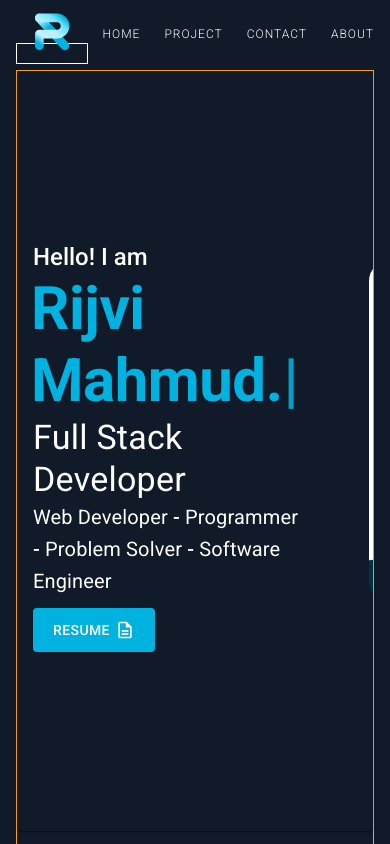
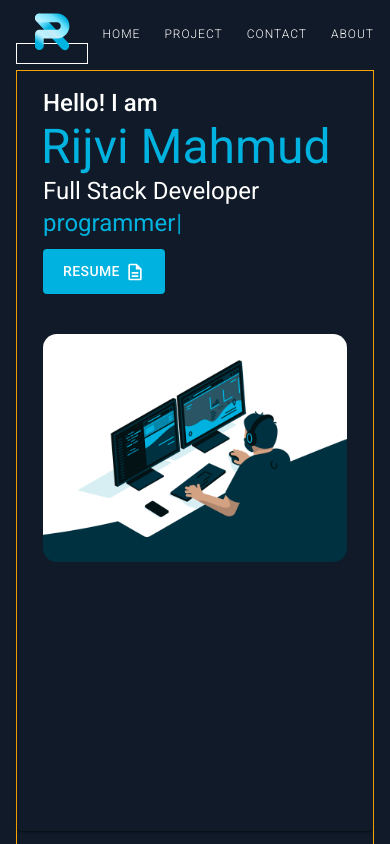
Before and after one commit to rijvimahmudd/portfolio-new, a React (Vite) app: page / in a window 390 px wide. Shown: the top 844 px of the page. Built offline with nearby package versions, Linux system fonts and the light colour scheme.

Commit message:
work on hero section responsive

```diff
--- a/src/components/footer/index.jsx
+++ b/src/components/footer/index.jsx
@@ -1,30 +1,43 @@
 import { GitHub } from '@mui/icons-material';
-import { Box, Container, Link, Stack, Typography } from '@mui/material';
+import {
+	Box,
+	Container,
+	Link,
+	Stack,
+	Tooltip,
+	Typography,
+} from '@mui/material';
 
 const socialSites = [
 	{
 		name: 'LinkedIn',
 		icon: `https://img.icons8.com/?size=512&id=xuvGCOXi8Wyg&format=svg`,
+		link: `https://www.linkedin.com/in/rijvi-mahmud/`,
 	},
 	{
 		name: 'ShowwCase',
 		icon: `/showwcase.svg`,
+		link: `https://rijvimahmudd.showwcase.com/`,
 	},
 	{
 		name: 'Slack',
 		icon: 'https://img.icons8.com/?size=512&id=19978&format=svg',
+		link: `https://slack.com/`,
 	},
 	{
 		name: 'Discord',
 		icon: `https://img.icons8.com/?size=512&id=2mIgusGquJFz&format=svg`,
+		link: `https://discord.com/`,
 	},
 	{
 		name: 'LeetCode',
 		icon: `https://img.icons8.com/?size=512&id=wDGo581Ea5Nf&format=svg`,
+		link: `https://leetcode.com/rijvimahmudd/`,
 	},
 	{
 		name: 'GitHub',
 		icon: <GitHub />,
+		link: `https://github.com/rijvimahmudd`,
 	},
 ];
 
@@ -45,8 +58,7 @@ const Footer = () => {
 				}}
 			>
 				<Typography variant="subtitle2" textAlign="center">
-					Design, Development & Ongoing Engineering by &copy;
-					<Link> Rijvi Mahmud.</Link>
+					Design, Development & Ongoing Engineering by &copy; Rijvi Mahmud.
 				</Typography>
 				<Stack
 					direction="row"
@@ -60,7 +72,8 @@ const Footer = () => {
 					{socialSites.map((site, index) => (
 						<Link
 							key={index}
-							href={site.name.toLowerCase()}
+							href={site.link}
+							target="_blank"
 							color="inherit"
 							underline="none"
 							sx={{
@@ -75,11 +88,13 @@ const Footer = () => {
 								},
 							}}
 						>
-							{typeof site.icon === 'string' ? (
-								<Box component="img" src={site.icon} alt={site.name} />
-							) : (
-								site.icon
-							)}
+							<Tooltip title={site.name.toUpperCase()}>
+								{typeof site.icon === 'string' ? (
+									<Box component="img" src={site.icon} alt={site.name} />
+								) : (
+									site.icon
+								)}
+							</Tooltip>
 						</Link>
 					))}
 				</Stack>
--- a/src/components/hero/index.jsx
+++ b/src/components/hero/index.jsx
@@ -11,6 +11,7 @@ import Profession from './profession';
 import Typewriter from 'typewriter-effect';
 import DescriptionOutlinedIcon from '@mui/icons-material/DescriptionOutlined';
 import { styled } from '@mui/material/styles';
+import { useEffect, useState } from 'react';
 
 const profession = [
 	'web developer',
@@ -26,43 +27,114 @@ const BootstrapButton = styled(Button)({
 });
 
 const Hero = () => {
+	const [availWidth, setAvailWidth] = useState(false);
+
+	useEffect(() => {
+		const handleResize = () => {
+			if (window.innerWidth <= 1224) {
+				setAvailWidth(true);
+			} else {
+				setAvailWidth(false);
+			}
+		};
+
+		// Initial check on component mount
+		handleResize();
+
+		// Add event listener for window resize
+		window.addEventListener('resize', handleResize);
+
+		// Cleanup the event listener on component unmount
+		return () => {
+			window.removeEventListener('resize', handleResize);
+		};
+	}, []);
+
 	return (
 		<Card
 			sx={{
 				display: 'flex',
-				gap: '55px',
+				gap: {
+					xs: '0px',
+					md: '55px',
+				},
+
+				flexDirection: {
+					xs: 'column',
+					md: 'row',
+				},
 				height: '90vh',
-				alignItems: 'center',
+				justifyContent: {
+					// xs: 'center',
+					// md: 'center',
+				},
+				alignItems: {
+					md: 'center',
+				},
 				background: 'none',
+				paddingX: {
+					md: '0px',
+					xs: '10px',
+				},
+				// '@media (max-width: 767px)': {
+				// 	flexDirection: 'column',
+				// 	height: 'auto',
+				// 	// justifyContent: 'center',
+				// },
 			}}
 		>
 			<Box
-				// border={'1px solid white'}
-				sx={{ display: 'flex', flexDirection: 'column' }}
+				sx={{
+					display: 'flex',
+					flexDirection: 'column',
+					width: '100%',
+				}}
 			>
 				<CardContent sx={{ flex: '1 0 auto' }}>
-					<Typography variant="h5" fontWeight={'medium'} color={'#fff'}>
+					<Typography variant="h5" fontWeight="medium" color="#fff">
 						Hello! I am
 					</Typography>
 					<Typography
-						variant="h2"
-						ml={'-2px'}
-						fontWeight={'bolder'}
+						variant="h3"
+						ml="-2px"
+						fontWeight="bolder"
+						color="#00b2df"
+					>
+						{availWidth ? (
+							<Typography variant="h3">Rijvi Mahmud</Typography>
+						) : (
+							<Typewriter
+								options={{
+									strings: ['Rijvi Mahmud.'],
+									autoStart: true,
+									loop: true,
+									delay: 90,
+								}}
+							/>
+						)}
+					</Typography>
+					<Typography variant="h5" color="#fff">
+						Full Stack Developer
+					</Typography>
+					<Profession profession={profession} />
+					<Typography
+						variant="h5"
+						sx={{
+							display: {
+								md: 'none',
+							},
+						}}
 						color={'#00b2df'}
 					>
 						<Typewriter
 							options={{
-								strings: ['Rijvi Mahmud.'],
+								strings: profession,
 								autoStart: true,
 								loop: true,
 								delay: 90,
 							}}
-						></Typewriter>
+						/>
 					</Typography>
-					<Typography variant="h4" color={'#fff'}>
-						Full Stack Developer
-					</Typography>
-					<Profession profession={profession}></Profession>
 
 					<BootstrapButton
 						sx={{
@@ -78,8 +150,8 @@ const Hero = () => {
 					>
 						<Link
 							href="/Rijvi_Mahmud.pdf"
-							target={'_blank'}
-							color={'#ffffff'}
+							target="_blank"
+							color="#ffffff"
 							underline="none"
 						>
 							RESUME
@@ -88,12 +160,23 @@ const Hero = () => {
 							sx={{
 								fontSize: '1.25rem',
 							}}
-						></DescriptionOutlinedIcon>
+						/>
 					</BootstrapButton>
 				</CardContent>
 			</Box>
 			<CardMedia
-				sx={{ width: 453, borderRadius: '20px', marginTop: -5 }}
+				sx={{
+					width: '100%',
+					maxWidth: {
+						xs: '100%',
+						md: 460,
+					},
+					borderRadius: '30px',
+					marginTop: {
+						md: -5,
+					},
+					padding: 2,
+				}}
 				component="img"
 				image="/avento.gif"
 				alt="Live from space album cover"
--- a/src/components/hero/profession/index.jsx
+++ b/src/components/hero/profession/index.jsx
@@ -21,7 +21,17 @@ const Profession = ({ profession = [], color = '' }) => {
 	});
 
 	return (
-		<Typography variant="h6" color="#ffffff" fontWeight={'regular'}>
+		<Typography
+			variant="h6"
+			color="#ffffff"
+			fontWeight={'regular'}
+			sx={{
+				display: {
+					xs: 'none',
+					md: 'block',
+				},
+			}}
+		>
 			{result}
 		</Typography>
 	);
```
